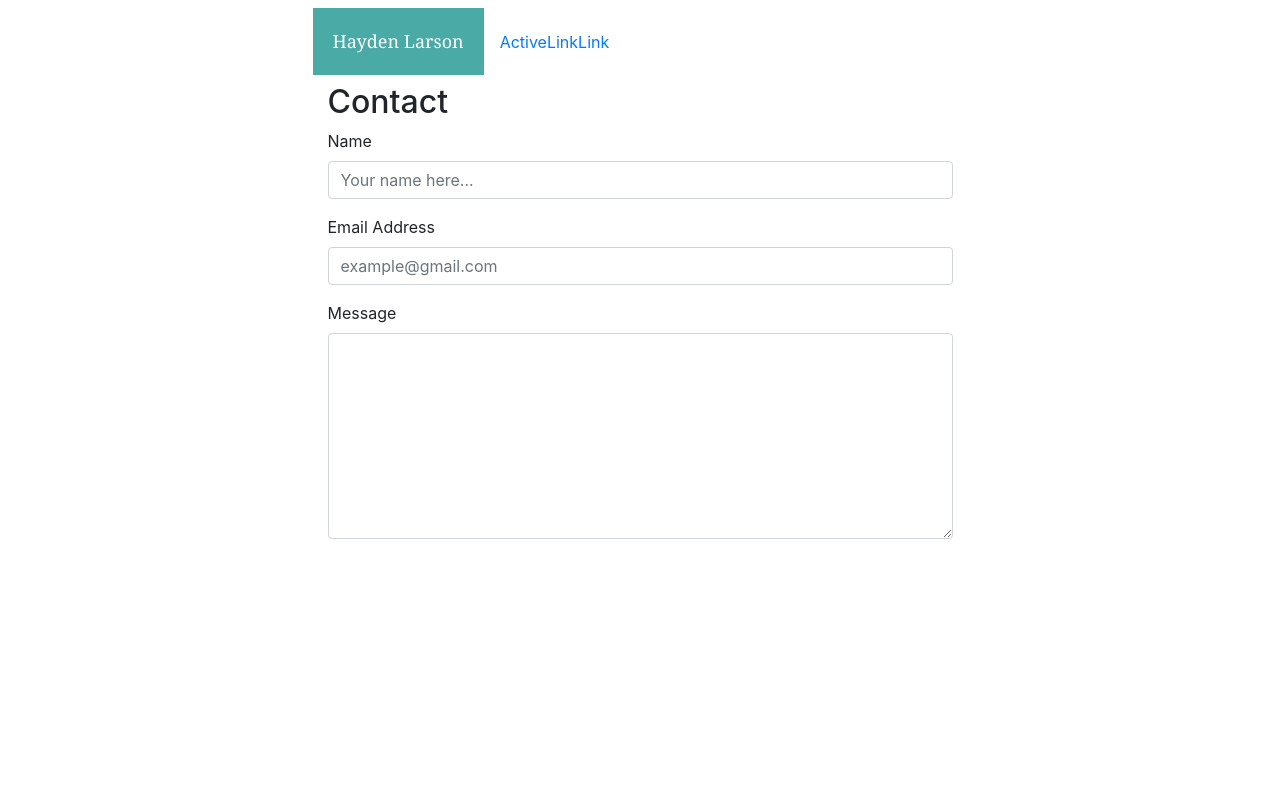
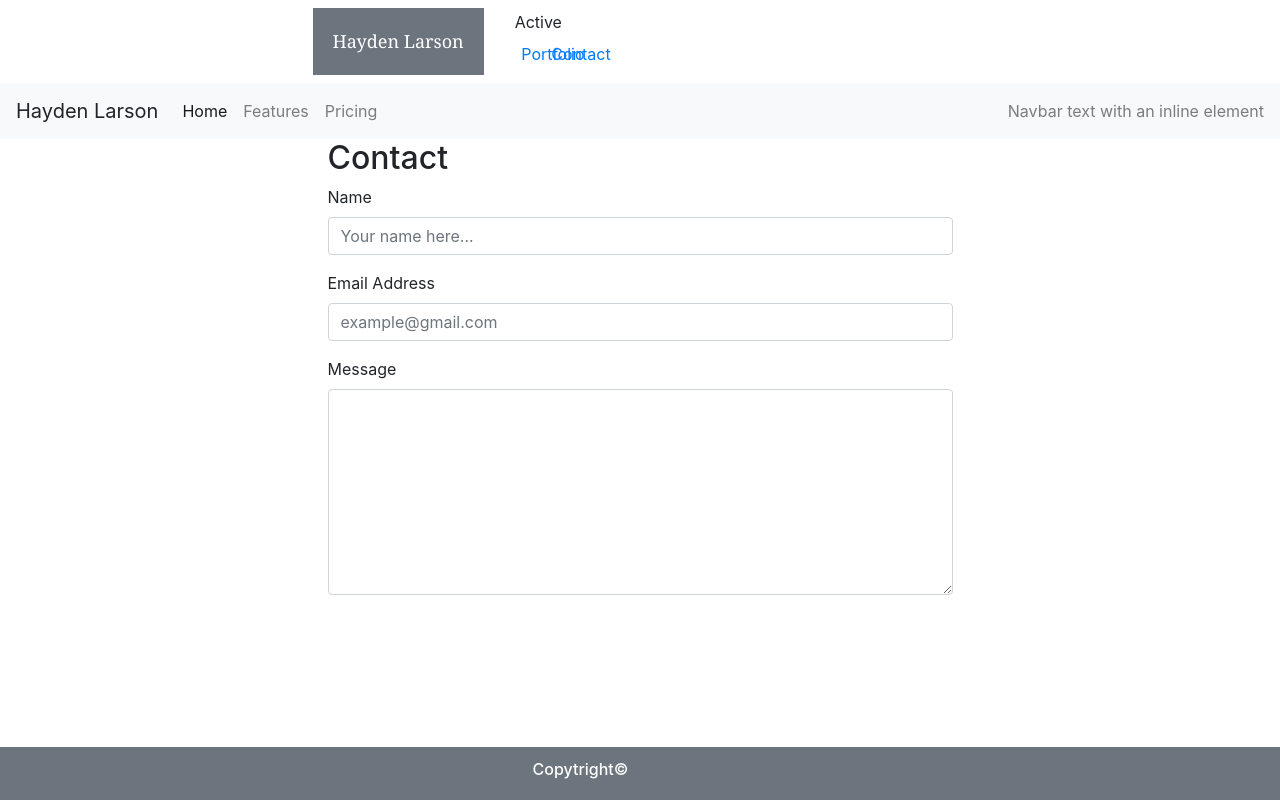
Before and after one commit to hlarson0210/Bootstrap-Portfolio, a plain HTML site: page contact.html in a window 1280 px wide. Drawn offline with nearby package versions, Linux system fonts and the light colour scheme.

Commit message:
rewored header with not much correction. Added footer and style for footer

```diff
--- a/contact.html
+++ b/contact.html
@@ -14,32 +14,55 @@
 <body>
     <div class="row">
         <div class="col col-lg-3"></div>
+
         <nav class="navbar navbar-nav navbar-expand-lg navbar-light bg-white col col-lg-6">
-            <button class="navbar-toggler" type="button" data-toggle="collapse" data-target="#navbarTogglerDemo03"
-                aria-controls="navbarTogglerDemo03" aria-expanded="false" aria-label="Toggle navigation">
-                <span class="navbar-toggler-icon"></span>
-            </button>
-            <a class="navbar-brand" href="#"
-                style="background-color:#4aaaa5; color: white; padding: 20px; font-size:18px; font-family: Georgia, 'Times New Roman', Times, serif;">
+            <a class="navbar-brand bg-secondary text-white"
+                style="color: white; padding: 20px; font-size:18px; font-family: Georgia, 'Times New Roman', Times, serif;">
                 Hayden Larson
             </a>
-
-            <div class="collapse navbar-collapse .justify-content-end" id="navbarTogglerDemo03">
+            <div class="row">
+                <div class="col col-lg-4">
                     <ul class="nav justify-content-end">
-                    <li class="nav-item">
+                        <li class="float-right nav-item col col-lg-4>
                             <a class="nav-link active" href="#">Active</a>
                         </li>
-                    <li class="nav-item">
-                        <a class="nav-link" href="#">Link</a>
+                        <li class="float-right nav-item col col-lg-4">
+                            <a class="nav-link" href="#">Portfolio</a>
                         </li>
-                    <li class="nav-item">
-                        <a class="nav-link" href="#">Link</a>
+                        <li class="float-right nav-item col col-lg-4">
+                            <a class="nav-link" href="#">Contact</a>
                         </li>
                     </ul>
+                </div>
             </div>
         </nav>
         <div class="col col-lg-3"></div>
     </div>
+
+
+    <nav class="navbar navbar-expand-lg navbar-light bg-light">
+        <a class="navbar-brand">Hayden Larson</a>
+        <button class="navbar-toggler" type="button" data-toggle="collapse" data-target="#navbarText"
+            aria-controls="navbarText" aria-expanded="false" aria-label="Toggle navigation">
+            <span class="navbar-toggler-icon"></span>
+        </button>
+        <div class="collapse navbar-collapse" id="navbarText">
+            <ul class="navbar-nav mr-auto">
+                <li class="nav-item active">
+                    <a class="nav-link" href="#">Home <span class="sr-only">(current)</span></a>
+                </li>
+                <li class="nav-item">
+                    <a class="nav-link" href="#">Features</a>
+                </li>
+                <li class="nav-item">
+                    <a class="nav-link" href="#">Pricing</a>
+                </li>
+            </ul>
+            <span class="navbar-text">
+                Navbar text with an inline element
+            </span>
+        </div>
+    </nav>
 
     <div class="row">
         <div class="col col-lg-3"></div>
@@ -62,6 +85,14 @@
         <div class="col col-lg-3"></div>
     </div>
 
+
+    <footer>
+        <nav class="navbar fixed-bottom navbar-light bg-secondary row">
+            <div class="col col-lg-3"></div>
+            <a class="navbar-brand col col-lg-7 text-white"><h6>Copytright©</h6></a>
+            <div class="col col-lg-2"></div>
+        </nav>
+    </footer>
 </body>
 
 
```
Lines whose indentation alone changed are shown as unchanged.
